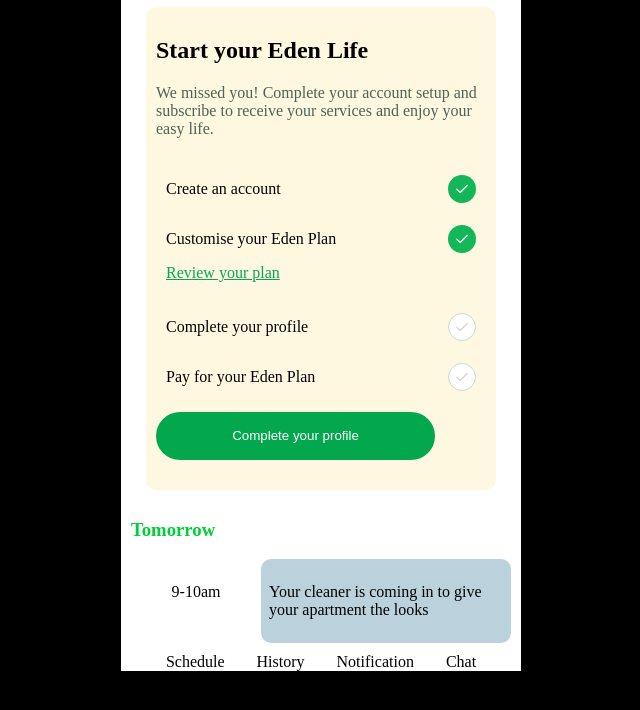
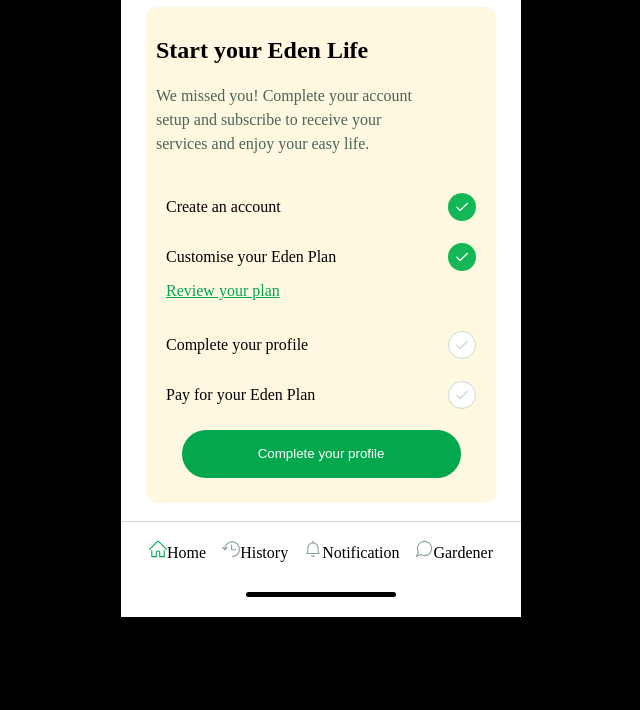
Before and after one commit to jasmineblinks/eden-mobile, a plain HTML site: page index.html in a window 1280 px wide. Shown: the part 60-770 px from the top of the page, without its empty margins (319-959 px from the left). Drawn offline with Linux system fonts and the light colour scheme; a script that the page names is missing; a web font is replaced by a local one.

Commit message:
updated the index and style file

```diff
--- a/assets/css/style.css
+++ b/assets/css/style.css
@@ -1,3 +1,6 @@
+
+@import url('https://db.onlinewebfonts.com/c/bb018e64d01355748d8ddc53553850b9?family=Cerebri+Sans+Regular');
+
 html {
   background: #000;
 }
@@ -143,9 +146,15 @@
 }
 
 .getting_started #text-one {
-  color: #4B6358;
-  font-weight: normal;
-  font-family: Cerebri Sans;
+  color: var(--greys-tertiary, #4B6358);
+  font-family: 'Cerebri Sans';
+  font-size: 16px;
+  font-style: normal;
+  font-weight: 400;
+  line-height: 24px;
+  width: 260px;
+
+
 
 
 }
@@ -181,33 +190,26 @@
   background: #03A84E;
   color: #fff;
   border: none;
-  margin-bottom: 20px;
+  display: block;
+  margin: auto auto 15px;
 
 
 }
 
-.tomorrow h3 {
-  color: rgb(0, 206, 58);
-}
-
-.tomorrow-item {
-  display: grid;
-  grid-template-columns: 130px 250px;
-}
-
-.tomorrow-item>div:first-child {
-  padding: 8px;
-  border-radius: 10px;
-  text-align: center;
-}
-
-.tomorrow-item>div:last-child {
-  background: rgb(187, 210, 220);
-  padding: 8px;
-  border-radius: 10px;
-}
 
 footer {
+  margin-bottom: 20px;
   display: flex;
-  gap: 2rem;
+  gap: 1rem;
+
 }
+.dark-line{
+  display: flex;
+  justify-content: center;
+  align-items: center;
+  background-color: #000;
+  width: 150px;
+  height: 5px;
+  border-radius: 10px;
+  margin: auto auto 20px;
+}
--- a/index.html
+++ b/index.html
@@ -3,6 +3,7 @@
 <head>
     <meta charset="UTF-8" />
     <meta name="viewport" content="width=device-width, initial-scale=1.0" />
+    <link href="https://db.onlinewebfonts.com/c/bb018e64d01355748d8ddc53553850b9?family=Cerebri+Sans+Regular" rel="stylesheet">
     <link rel="stylesheet" href="./assets/css/style.css" />
     <title>Mobile</title>
 </head>
@@ -55,25 +56,17 @@
                 </article>
             </section>
             <!-- getting started section end 2 -->
-            <!-- Tomorrow section  -->
-            <section class="tomorrow">
-                <h3>Tomorrow</h3>
-                <article class="tomorrow-item">
-                    <div>
-                        <p>9-10am</p>
-                    </div>
-                    <div>
-                        <p>Your cleaner is coming in to give your apartment the looks</p>
-                    </div>
-                </article>
-            </section>
-            <!-- Tomorrow section end -->
+
+
+            <hr style="width:100%; height: 1px; background:lightgrey; border: none;">
             <footer>
-                <div>Schedule</div>
-                <div>History</div>
-                <div>Notification</div>
-                <div>Chat</div>
+                <div><img src="./assets/img/home.svg" alt="">Home</div>
+                <div><img src="./assets/img/history.svg" alt="">History</div>
+                <div><img src="./assets/img/notify.svg" alt="">Notification</div>
+                <div><img src="./assets/img/message.svg" alt="">Gardener</div>
             </footer>
+              <!-- footer end -->
+            <div class="dark-line"></div>
         </div>
     </section>
 </body>
```
Also changed, not shown: assets/img/history.svg (added), assets/img/home.svg (added), assets/img/message.svg (added), assets/img/notify.svg (added).
